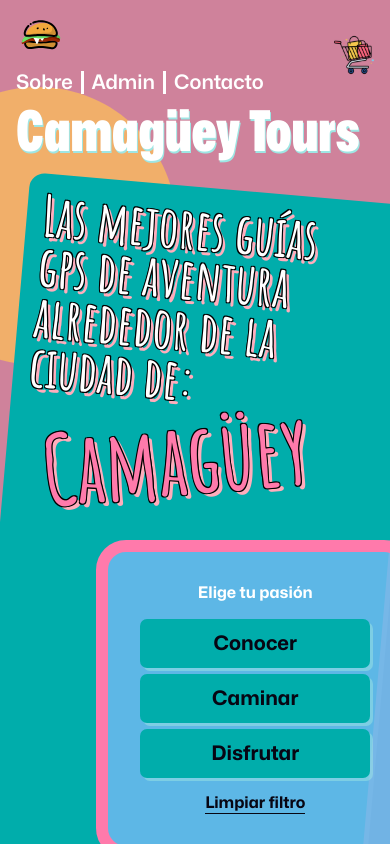
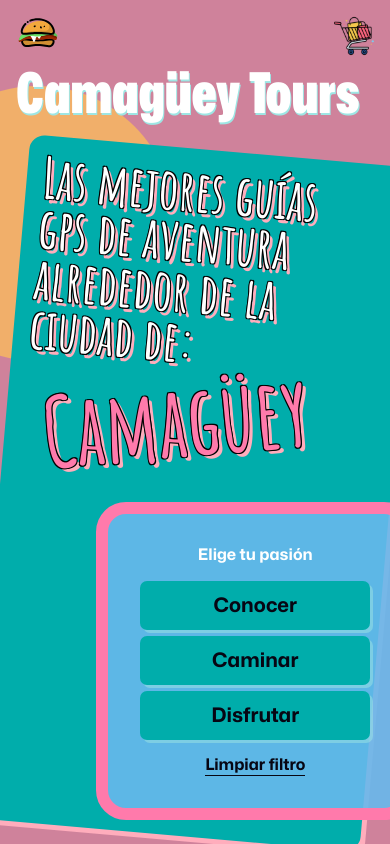
Before and after one commit to catharygr/camaguey-tours-react, a React (Vite) app in the folder camaguey-tours-react/: page / in a window 390 px wide. Shown: the top 844 px of the page. Built offline with nearby package versions, Linux system fonts and the light colour scheme.

Commit message:
Menu hamburger terminada

```diff
--- a/camaguey-tours-react/package.json
+++ b/camaguey-tours-react/package.json
@@ -11,6 +11,7 @@
   "dependencies": {
     "react": "^18.2.0",
     "react-dom": "^18.2.0",
+    "react-router-dom": "^6.10.0",
     "vite-plugin-svgr": "^2.4.0"
   },
   "devDependencies": {
--- a/camaguey-tours-react/style.css
+++ b/camaguey-tours-react/style.css
@@ -331,15 +331,37 @@ p {
   gap: 1rem;
 }
 
-.nav-list {
-  display: flex;
-  gap: 0.5rem;
+.hamburguer {
+  position: absolute;
+  z-index: 101;
+  top: 0.9rem;
+  left: 0.8rem;
 }
 
-.nav-list > :not(:last-child) {
-  border-inline-end: 3px solid white;
-  padding-inline-end: 0.5rem;
+@media (max-width: 49.999rem) {
+  .nav-list {
+    display: flex;
+    flex-direction: column;
+    gap: 2rem;
+    background-color: hsl(var(--color-orange));
+    width: 300px;
+    position: absolute;
+    top: 0;
+    left: 0;
+    z-index: 100;
+    bottom: 0;
+    font-size: 2rem;
+    padding: 2rem;
+    padding-top: 6rem;
+    box-shadow: 5px 5px 0 hsl(var(--color-shadow-blue), 0.6);
+    transition: transform 0.2s ease-out;
+  }
+
+  .nav-list[aria-hidden="true"] {
+    transform: translate(-105%);
+  }
 }
+
 .nav-list-link {
   color: hsl(var(--color-white));
   font-weight: 600;
@@ -375,6 +397,18 @@ p {
   }
   .logo-text {
     font-size: 4rem;
+  }
+  .nav-list {
+    display: flex;
+    flex-direction: row;
+    gap: 0.5rem;
+  }
+  .nav-list > :not(:last-child) {
+    border-inline-end: 3px solid white;
+    padding-inline-end: 0.5rem;
+  }
+  .hamburguer {
+    visibility: hidden;
   }
 }
 
```
Also changed, not shown: 1 other file (tests, documents, lock files or other folders).
